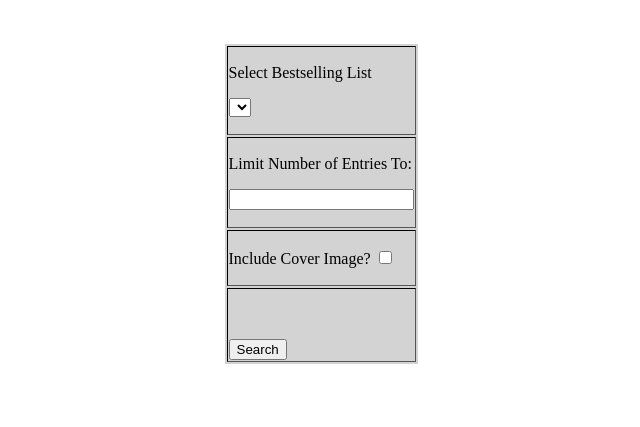
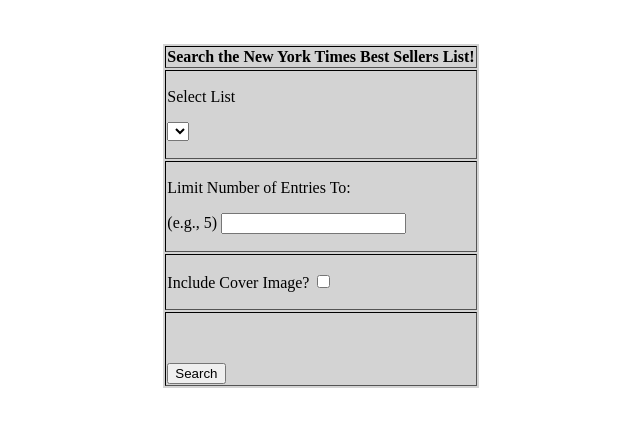
Before and after one commit to ecaru003/COP4813_Project2, a Flask app: page / in a window 1280 px wide. Shown: the top 427 px of the page, without its empty margins (319-959 px from the left). Run offline with Flask 2, Linux system fonts and the light colour scheme; lists and menus that the app fills with data are empty.

Commit message:
Minor design changes pt.2

```diff
--- a/Project2_Flask/forms.py
+++ b/Project2_Flask/forms.py
@@ -1,6 +1,6 @@
 from Project2_Flask import app, main_functions
 from flask_wtf import FlaskForm
-from wtforms import IntegerField, DateField, RadioField, SelectField, StringField, BooleanField
+from wtforms import IntegerField, SelectField, BooleanField
 import requests
 
 def getList():
@@ -42,19 +42,6 @@ def getBooks(list,limit):
     return curr_entry
 
 
-class SampleForm(FlaskForm):
-    fname =      StringField("First Name")
-    lname =      StringField("Last Name")
-    panther_id = IntegerField("Panther ID")
-    start_date = DateField("Start Date", format='%m/%d/%Y')
-    major =      RadioField("Major",
-                       choices=[('it', 'Information Technology)'),
-                                ('cs','Computer Science')])
-    campus =     SelectField("Campus",
-                       choices=[('mmc', 'Modesto Maidique Campus)'),
-                                ('bbc', 'Biscayne Bay Campus'),
-                                ('ec', 'Engineering Center')])
-
 class BookListForm(FlaskForm):
 
     data = getList()
--- a/Project2_Flask/templates/search.html
+++ b/Project2_Flask/templates/search.html
@@ -9,13 +9,14 @@
         {{ form.csrf_token }}
         {{ form.hidden_tag() }}
         <table border="1" align="center" style="background: lightgrey; border: black">
+            <th>Search the New York Times Best Sellers List!</th>
             <tr><td>
-                <p> Select Bestselling List</p>
+                <p> Select List</p>
                 <p>{{ form.chosen_list }}</p>
             </td></tr>
                 <tr><td>
                     <p> Limit Number of Entries To: </p>
-                    <p>{{form.chosen_limit }}</p>
+                    <p>(e.g., 5) {{form.chosen_limit }}</p>
                 </td></tr>
                 <tr align="left"><td>
                         <p>Include Cover Image? {{form.option_cover}}</p>
```
